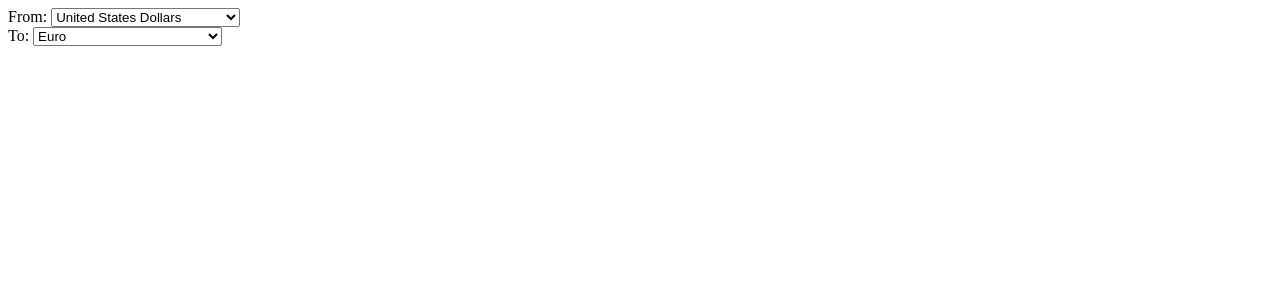
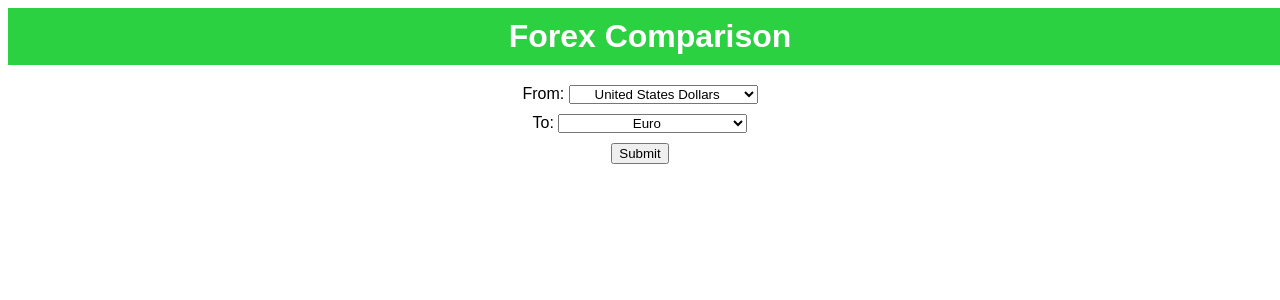
Before and after one commit to ammar-s847/Forex-Comparison, a Flask app: page / in a window 1280 px wide. Shown: the top 300 px of the page. Run offline with Flask 2, Linux system fonts and the light colour scheme.

Commit message:
added base.html template, styling, and message text

```diff
--- a/main.py
+++ b/main.py
@@ -1,41 +1,65 @@
 import io
 import requests
 from flask import Response
-from flask import Flask, redirect, url_for, render_template
+from flask import Flask, redirect, url_for, render_template, request
+from matplotlib.backends.backend_agg import FigureCanvasAgg as FigureCanvas
+from matplotlib.figure import Figure
+import matplotlib.pyplot as plt
+import numpy as np
 from config import headers
 
 app = Flask(__name__)
 
 url = "https://alpha-vantage.p.rapidapi.com/query"
 
-querystring = {
-    "function":"CURRENCY_EXCHANGE_RATE",
-    "from_currency":"CAD",
-    "to_currency":"USD"
-    }
+@app.route('/', methods=['GET', 'POST'])
+def home():
+    if request.method == 'POST':
+        from_currency = request.form['from-currency']
+        to_currency = request.form['to-currency']
+        return redirect(url_for("compare", _from=from_currency, _to=to_currency))
+    else:
+        return render_template('index.html')
 
-try:
-    response = requests.request("GET", url, headers=headers, params=querystring)
-    print(response.text)
-    json_response = response.json()['Realtime Currency Exchange Rate']
+@app.route('/<_from>to<_to>')
+def compare(_from, _to):
+    querystring = {
+        "function":"FX_DAILY", # for current stat: "CURRENCY_EXCHANGE_RATE"
+        "from_symbol":_from,
+        "to_symbol":_to,
+        "datatype":"json",
+        "outputsize":"compact"
+        }
 
-    _from = f"1 {str(json_response['2. From_Currency Name'])} ({str(json_response['1. From_Currency Code'])})  equals "
-    _to = f"{str(json_response['4. To_Currency Name'])} ({str(json_response['3. To_Currency Code'])})"
-    _rate = str(json_response['5. Exchange Rate'])
-    _datetime = f"Last Updated: {str(json_response['6. Last Refreshed'])} Timezone: {str(json_response['7. Time Zone'])}"
-except:
-    _from = "Error"
-    _to, _rate, _datetime = "", "", ""
+    content = str()
+    data = []
+    _datetime = str()
+    message = str()
+    try:
+        response = requests.request("GET", url, headers=headers, params=querystring)
+        # print(response.text)
+        json_response = response.json()
+        _datetime = f"Last Refreshed: {json_response['Meta Data']['5. Last Refreshed']}, Timezone: {json_response['Meta Data']['6. Time Zone']}"
+        for key in json_response["Time Series FX (Daily)"]:
+            data.append(f"{key}: {json_response['Time Series FX (Daily)'][key]['4. close']}")
+        content = ", ".join(data)
+        message = f"1 {_from} is equal to {data[len(data) - 1][11:]} {_to}"
+    except:
+        content = "Error"
+
+    return render_template("compare.html", _to=_to, _from=_from, content=content, _datetime=_datetime, message=message)
 
 '''
-for key, value in json_response.items():
-    print(f"{key[3:]}: {value}")
-'''
-
-@app.route('/')
-def home():
-    return render_template('index.html')
-    #return render_template('index.html', _to=_to, _from=_from, _rate=_rate, _datetime=_datetime)
+@app.route('/plot.png')
+def plot_png():
+    fig = Figure()
+    axis = fig.add_subplot(1, 1, 1)
+    xs = range(100)
+    ys = [random.randint(1, 50) for x in xs]
+    axis.plot(xs, ys)
+    output = io.BytesIO()
+    FigureCanvas(fig).print_png(output)
+    return Response(output.getvalue(), mimetype='image/png')'''
 
 if __name__ == "__main__":
 	app.run(debug=True)
--- a/static/style.css
+++ b/static/style.css
@@ -0,0 +1,36 @@
+/*
+    primary color: 44, 209, 66
+    font: arial, helvetica, sans-serif
+*/
+
+* {
+    font-family: Arial, Helvetica, sans-serif;
+    text-align: center;
+}
+
+#top {
+    background-color: rgb(44, 209, 66);
+    margin: 0;
+    padding: 10px;
+    width: 100%;
+    text-align: center;
+    position: relative;
+}
+
+#top h1 {
+    margin: 0px;
+}
+
+#top a {
+    text-decoration: none;
+    color: white;
+}
+
+form {
+    text-align: center;
+    margin-top: 15px;
+}
+
+form * {
+    margin: 5px 0px;
+}
--- /dev/null
+++ b/templates/base.html
@@ -0,0 +1,56 @@
+<!DOCTYPE html>
+    <html lang="en">
+    <head>
+        <meta charset="UTF-8">
+        <!--<meta name="viewport" content="width=device-width, initial-scale=1.0">-->
+        <link rel="stylesheet" href="{{ url_for('static', filename='style.css') }}">
+        <title>{% block title %}{% endblock %}</title>
+    </head>
+    <style>
+        /*
+            primary color: 44, 209, 66
+            font: arial, helvetica, sans-serif
+        */
+
+        body {
+            font-family: Arial, Helvetica, sans-serif;
+            text-align: center;
+        }
+
+        #top {
+            background-color: rgb(44, 209, 66);
+            margin: 0;
+            padding: 10px;
+            width: 100%;
+            top: 0;
+            left: 0;
+            text-align: center;
+            position: relative;
+        }
+
+        #top h1 {
+            margin: 0px;
+        }
+
+        #top a {
+            text-decoration: none;
+            color: white;
+        }
+
+        form {
+            text-align: center;
+            margin-top: 15px;
+        }
+
+        form * {
+            margin: 5px 0px;
+        }
+    </style>
+    <body>
+        <div id="top">
+            <h1><a href="{{ url_for('home') }}">Forex Comparison</a></h1>
+        </div>
+        {% block body_content %}
+        {% endblock %}
+    </body>
+</html>
--- a/templates/index.html
+++ b/templates/index.html
@@ -1,21 +1,19 @@
-<!DOCTYPE html>
-<html lang="en">
-	<head>
-		<meta charset="UTF-8">
-		<meta name="viewport" content="width=device-width, initial-scale=1.0">
-		<title>Forex Comparison</title>
-	</head>
-	<body>
-		<form method="GET">
+{% extends 'base.html' %}
+
+{% block title %}
+Forex Comparison
+{% endblock %}
+
+{% block body_content %}
+<form method="POST">
 	<label for="from-currency">From: </label>
 	<select name="from-currency">
 		<option value="USD" selected="selected">United States Dollars</option>
 		<option value="EUR">Euro</option>
 		<option value="GBP">United Kingdom Pounds</option>
 		<option value="DZD">Algeria Dinars</option>
-				<option value="ARP">Argentina Pesos</option>
+		<option value="ARS">Argentina Pesos</option>
 		<option value="AUD">Australia Dollars</option>
-				<option value="ATS">Austria Schillings</option>
 		<option value="BSD">Bahamas Dollars</option>
 		<option value="BBD">Barbados Dollars</option>
 		<option value="BEF">Belgium Francs</option>
@@ -94,9 +92,8 @@
 		<option value="EUR" selected="selected">Euro</option>
 		<option value="GBP">United Kingdom Pounds</option>
 		<option value="DZD">Algeria Dinars</option>
-				<option value="ARP">Argentina Pesos</option>
+		<option value="ARS">Argentina Pesos</option>
 		<option value="AUD">Australia Dollars</option>
-				<option value="ATS">Austria Schillings</option>
 		<option value="BSD">Bahamas Dollars</option>
 		<option value="BBD">Barbados Dollars</option>
 		<option value="BEF">Belgium Francs</option>
@@ -168,7 +165,7 @@
 		<option value="XPD">Palladium Ounces</option>
 		<option value="XPT">Platinum Ounces</option>
 	</select>
-
+	<br>
+	<input type="submit" value="Submit" name="submit">
 </form>
-	</body>
-</html>
+{% endblock %}
```
Also changed, not shown: templates/compare.html (added, +13 -0 lines). Lines whose indentation alone changed are shown as unchanged.
